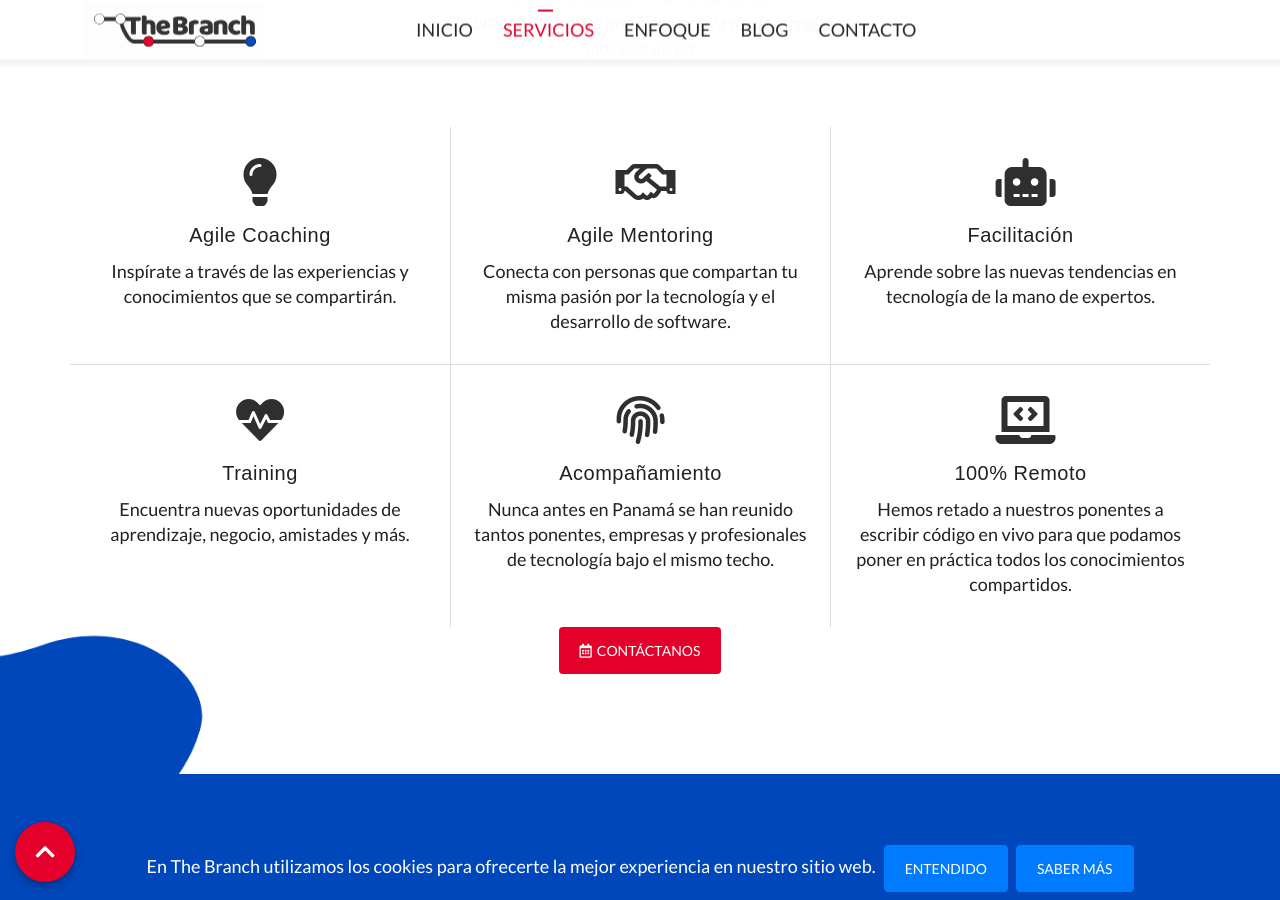
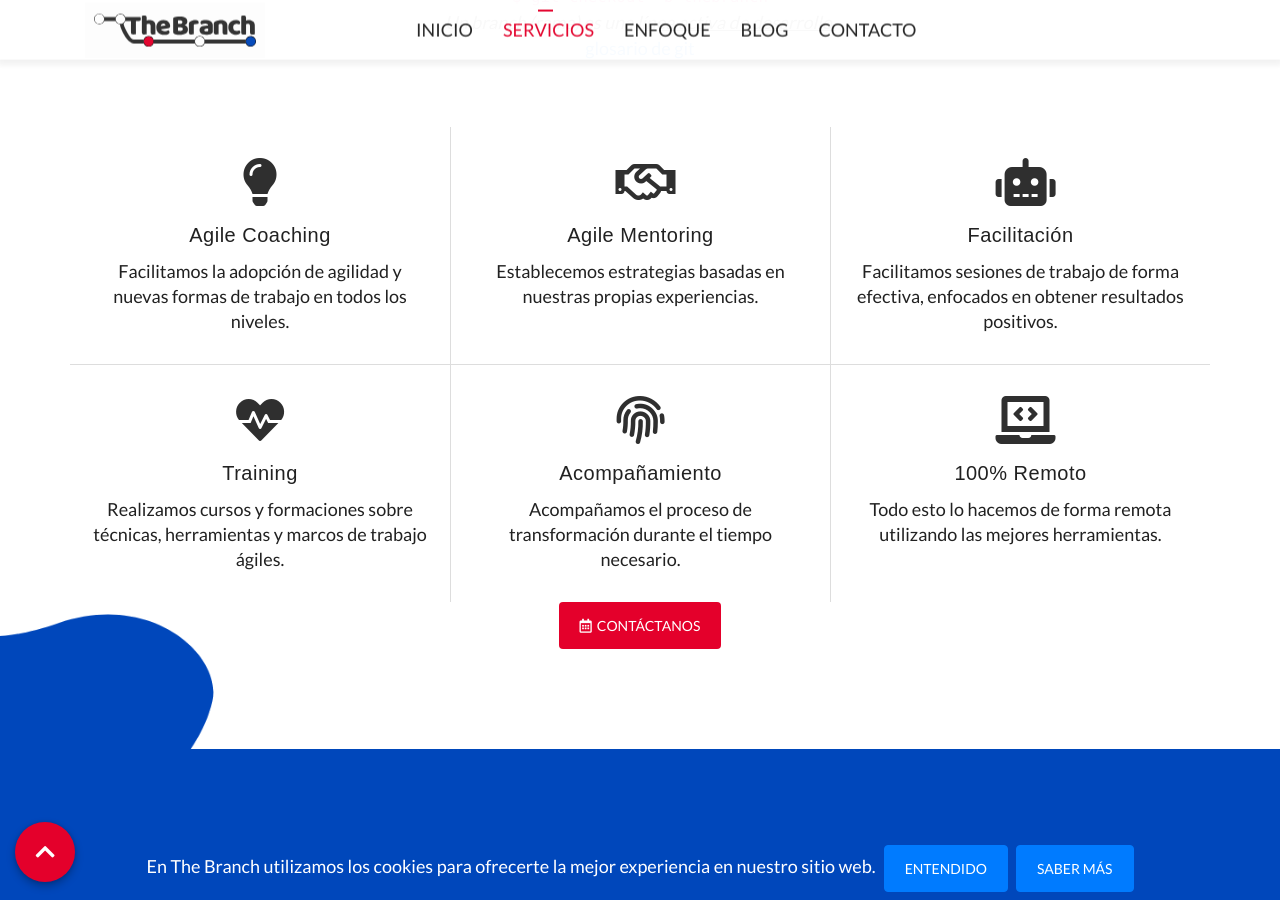
Before and after one commit to marvlm/thebranchconf, a Jekyll site: the page built from index.html, in a window 1280 px wide and 900 px high, scrolled down 1028 px. Built offline with Jekyll 4.4.1, drawn with Linux system fonts in a browser that asks for light colours; nearby versions of some CDN libraries; some web fonts are replaced; the list of posts is cut into pages by our own code.

Commit message:
Updated services description

```diff
--- a/_includes/widgets/que-es.html
+++ b/_includes/widgets/que-es.html
@@ -94,7 +94,7 @@
             <h3>
               <a href="#">Agile Coaching</a>
             </h3>
-            <p>Inspírate a través de las experiencias y conocimientos que se compartirán.</p>
+            <p>Facilitamos la adopción de agilidad y nuevas formas de trabajo en todos los niveles.</p>
           </div>
         </div>
       </div>
@@ -107,7 +107,7 @@
             <h3>
               <a href="#">Agile Mentoring</a>
             </h3>
-            <p>Conecta con personas que compartan tu misma pasión por la tecnología y el desarrollo de software.</p>
+            <p>Establecemos estrategias basadas en nuestras propias experiencias.</p>
           </div>
         </div>
       </div>
@@ -120,7 +120,7 @@
             <h3>
               <a href="#">Facilitación</a>
             </h3>
-            <p>Aprende sobre las nuevas tendencias en tecnología de la mano de expertos.</p>
+            <p>Facilitamos sesiones de trabajo de forma efectiva, enfocados en obtener resultados positivos.</p>
           </div>
         </div>
       </div>
@@ -133,7 +133,7 @@
             <h3>
               <a href="#">Training</a>
             </h3>
-            <p>Encuentra nuevas oportunidades de aprendizaje, negocio, amistades y más.</p>
+            <p>Realizamos cursos y formaciones sobre técnicas, herramientas y marcos de trabajo ágiles.</p>
           </div>
         </div>
       </div>
@@ -146,7 +146,7 @@
             <h3>
               <a href="#">Acompañamiento</a>
             </h3>
-            <p>Nunca antes en Panamá se han reunido tantos ponentes, empresas y profesionales de tecnología bajo el mismo techo.</p>
+            <p>Acompañamos el proceso de transformación durante el tiempo necesario.</p>
           </div>
         </div>
       </div>
@@ -159,7 +159,7 @@
             <h3>
               <a href="#">100% Remoto</a>
             </h3>
-            <p>Hemos retado a nuestros ponentes a escribir código en vivo para que podamos poner en práctica todos los conocimientos compartidos.</p>
+            <p>Todo esto lo hacemos de forma remota utilizando las mejores herramientas.</p>
           </div>
         </div>
       </div>
```
